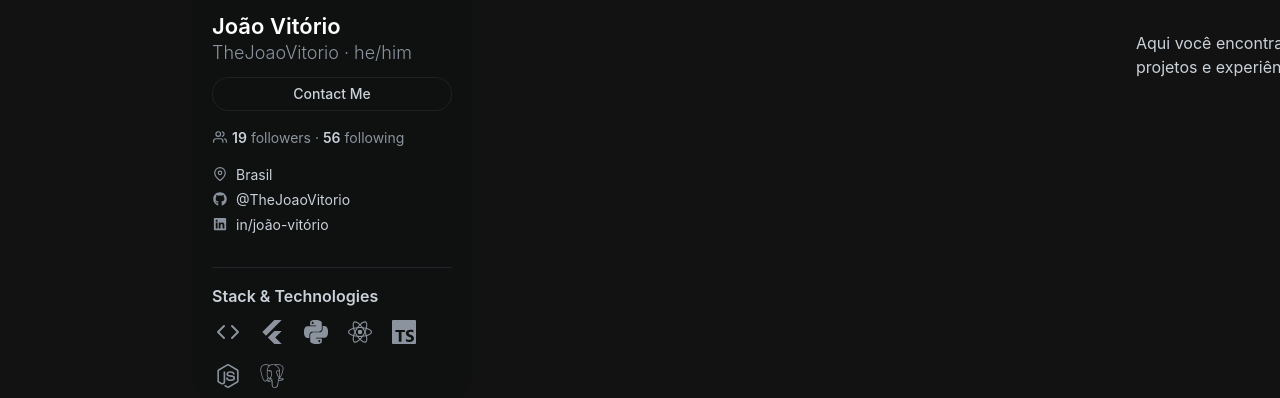
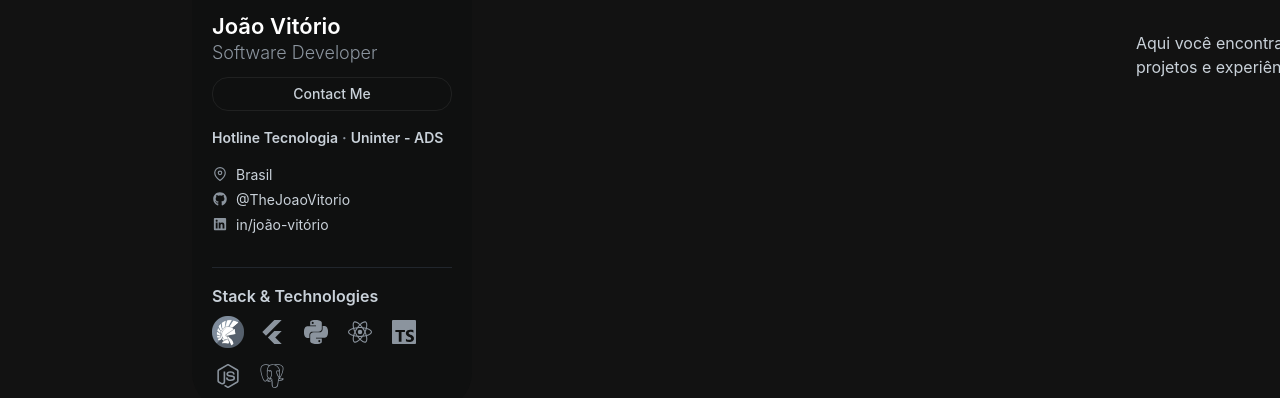
Before and after one commit to TheJoaoVitorio/mywebsite, a React (Vite) app: page / in a window 1280 px wide. Shown: the part 287-685 px from the top of the page. Built offline with nearby package versions, Linux system fonts and the light colour scheme.

Commit message:
chore: clean up empty code change sections in the changes log

```diff
--- a/src/components/profile-card/ProfileCard.tsx
+++ b/src/components/profile-card/ProfileCard.tsx
@@ -6,23 +6,19 @@ import styles from './profileCard.module.css';
 interface ProfileCardProps {
     avatarUrl?: string;
     name?: string;
-    username?: string;
-    bio?: string;
     location?: string;
     linkedin?: string;
-    followers?: number;
-    following?: number;
+    enterprise?: string;
+    studies?: string;
 }
 
 export default function ProfileCard({
     avatarUrl = "https://avatars.githubusercontent.com/u/141413107?v=4",
     name = "João Vitório",
-    username = "TheJoaoVitorio",
-    bio = "he/him",
     location = "Brasil",
     linkedin = "in/joão-vitório",
-    followers = 19,
-    following = 56
+    enterprise = "Hotline Tecnologia",
+    studies = "Uninter - ADS"
 }: ProfileCardProps) {
     return (
         <div className={styles.card}>
@@ -33,7 +29,7 @@ export default function ProfileCard({
             <div className={styles.names}>
                 <span className={styles.displayName}>{name}</span>
                 <span className={styles.username}>
-                    {username} <span className={styles.pronouns}>· {bio}</span>
+                   <span className={styles.pronouns}>Software Developer</span>
                 </span>
             </div>
 
@@ -44,10 +40,9 @@ export default function ProfileCard({
             </div>
 
             <div className={styles.stats}>
-                <FiUsers className={styles.detailIcon} />
-                <span className={styles.statLink}>{followers}</span> followers
-                <span>·</span>
-                <span className={styles.statLink}>{following}</span> following
+                <span className={styles.statLink}>{enterprise}</span>
+                <strong>·</strong>
+                <span className={styles.statLink}>{studies}</span>
             </div>
 
             <div className={styles.details}>
@@ -73,7 +68,7 @@ export default function ProfileCard({
                 <h3 className={styles.achievementsTitle}>Stack & Technologies</h3>
                 <div className={styles.techStack}>
                     <div className={styles.techIcon} title="Delphi">
-                        <FiCode />
+                        <img src="/delphi-logo.png" alt='Delphi'  className={styles.techIcon} />
                     </div>
                     <div className={styles.techIcon} title="Flutter">
                         <SiFlutter />
--- a/src/components/profile-card/profileCard.module.css
+++ b/src/components/profile-card/profileCard.module.css
@@ -75,9 +75,9 @@
 }
 
 .actionButton a:hover {
-    background-color: rgba(255, 255, 255, 0.1);
+    background-color: rgba(58, 62, 138, 0.262);
     color: #ffffff;
-    border-color: #ffffff;
+    border-color: #58a6ff;
 }
 
 .stats {
--- a/src/pages/home/Home.tsx
+++ b/src/pages/home/Home.tsx
@@ -1,6 +1,6 @@
 import Header from '../../components/header/header'
 import ProfileCard from '../../components/profile-card/ProfileCard'
-import styles from './home.module.css'
+import styles from './Home.module.css'
 
 function App() {
 
```
Also changed, not shown: public/delphi-logo-svg.svg (added), public/delphi-logo.png (added), src/pages/home/Home.modules.css (deleted).
